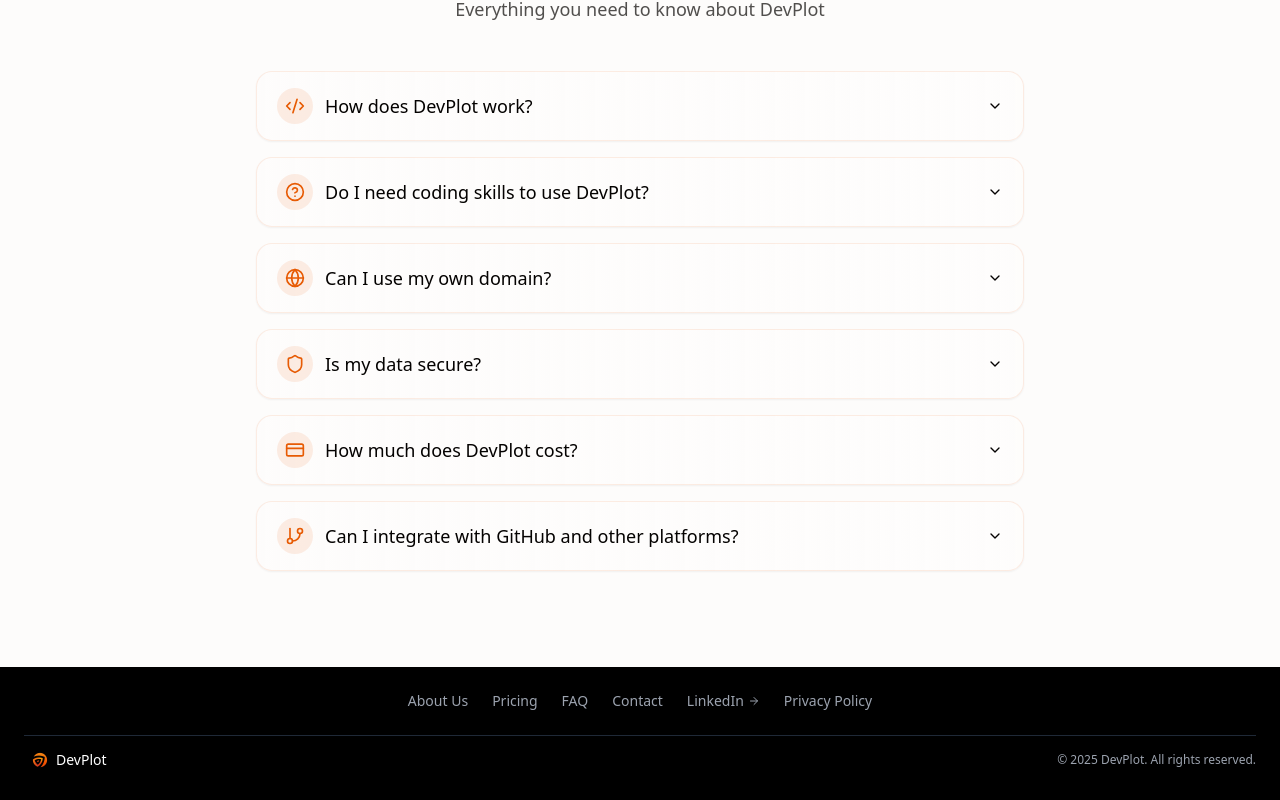
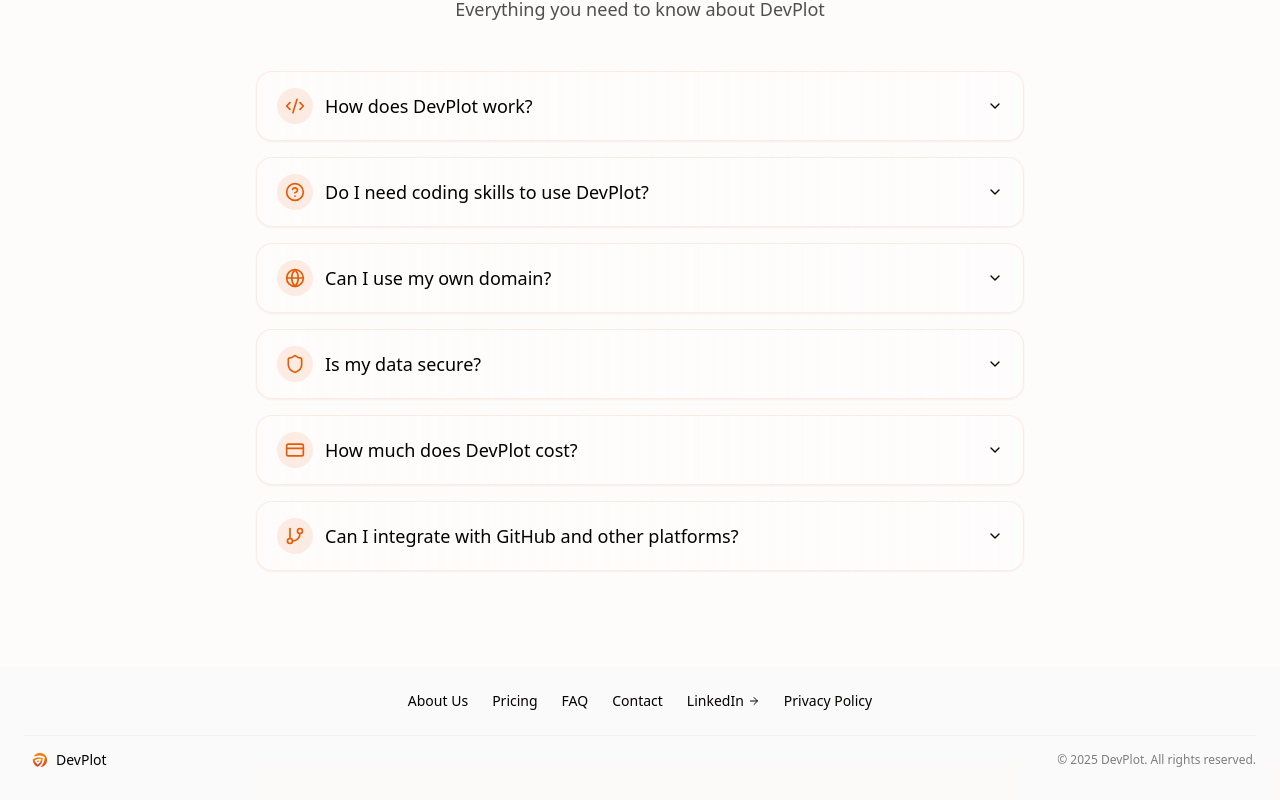
Before and after one commit to mr-isik/devplot, a Next.js app: page / in a window 1280 px wide. Shown: the part 4317-5117 px from the top of the page. Built offline with nearby package versions, Linux system fonts and the light colour scheme; no server answers.

Commit message:
refactor: update footer styles and improve portfolio view link functionality

```diff
--- a/src/app/(marketing)/page.tsx
+++ b/src/app/(marketing)/page.tsx
@@ -748,37 +748,37 @@
       </section>
 
       {/* Footer */}
-      <footer className="w-full py-6 bg-black text-white">
+      <footer className="w-full py-6 bg-secondary/10 text-foreground">
         <div className="container px-4 md:px-6 mx-auto">
           <div className="flex flex-wrap justify-center gap-6 mb-6">
-            <Link href="#" className="text-sm text-gray-400 hover:text-white">
+            <Link href="#" className="text-sm text-foreground">
               About Us
             </Link>
-            <Link href="#" className="text-sm text-gray-400 hover:text-white">
+            <Link href="#" className="text-sm text-foreground">
               Pricing
             </Link>
-            <Link href="#" className="text-sm text-gray-400 hover:text-white">
+            <Link href="#" className="text-sm text-foreground">
               FAQ
             </Link>
-            <Link href="#" className="text-sm text-gray-400 hover:text-white">
+            <Link href="#" className="text-sm text-foreground">
               Contact
             </Link>
             <Link
               href="#"
-              className="text-sm text-gray-400 hover:text-white flex items-center"
+              className="text-sm text-foreground flex items-center"
             >
               LinkedIn <ArrowRight className="h-3 w-3 ml-1" />
             </Link>
-            <Link href="#" className="text-sm text-gray-400 hover:text-white">
+            <Link href="#" className="text-sm text-foreground">
               Privacy Policy
             </Link>
           </div>
-          <div className="border-t border-gray-800 pt-2 flex justify-between items-center">
+          <div className="border-t pt-2 flex justify-between items-center">
             <div className="flex items-center">
               <Logo />
               <span className="text-sm">DevPlot</span>
             </div>
-            <p className="text-xs text-gray-400">
+            <p className="text-xs text-foreground/50">
               © {new Date().getFullYear()} DevPlot. All rights reserved.
             </p>
           </div>
--- a/src/features/portfolios/forms/EditPortfolioForm.tsx
+++ b/src/features/portfolios/forms/EditPortfolioForm.tsx
@@ -346,7 +346,11 @@
 
             <Button
               className="gap-1.5"
-              onClick={() => router.push(`/portfolio/${portfolioId}`)}
+              onClick={() =>
+                router.push(
+                  `${process.env.NEXT_PUBLIC_DOMAIN}/${portfolioData.user_id}`
+                )
+              }
             >
               <EyeIcon className="size-4" />
               View Portfolio
```
